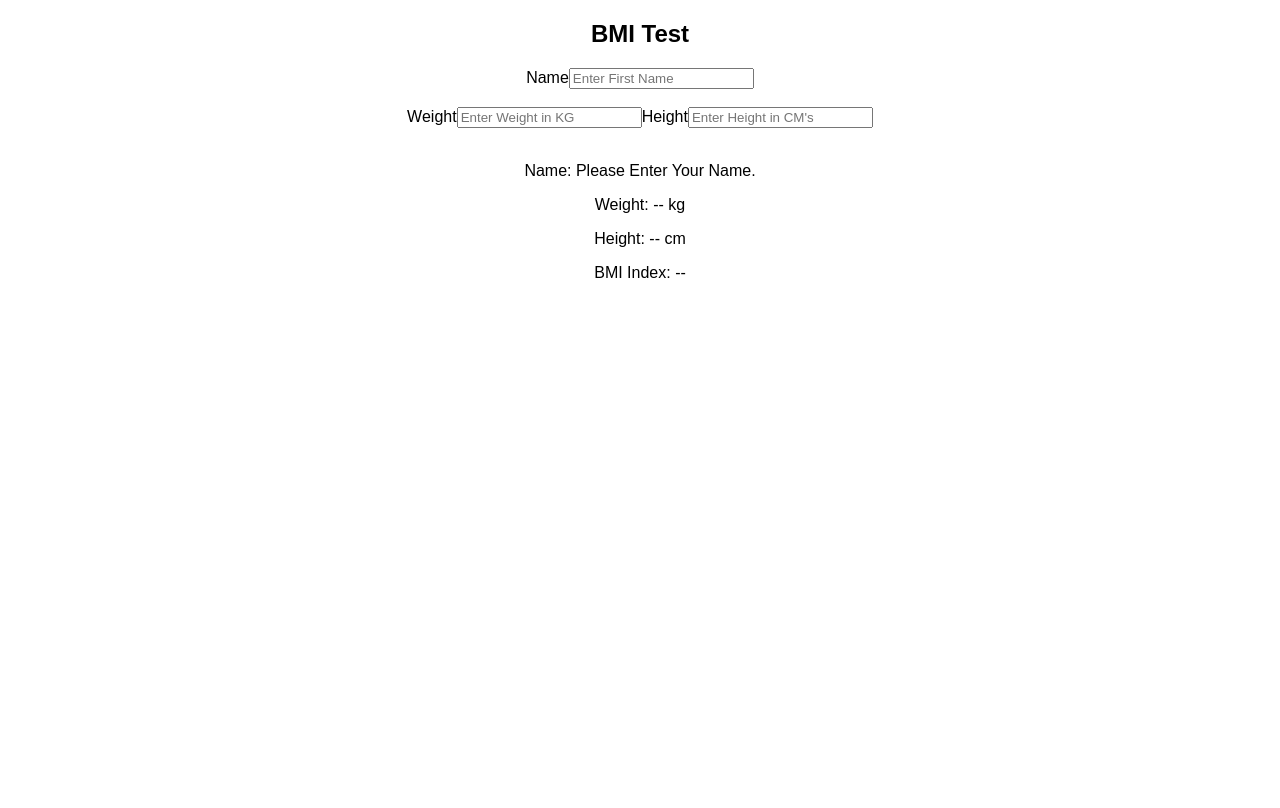
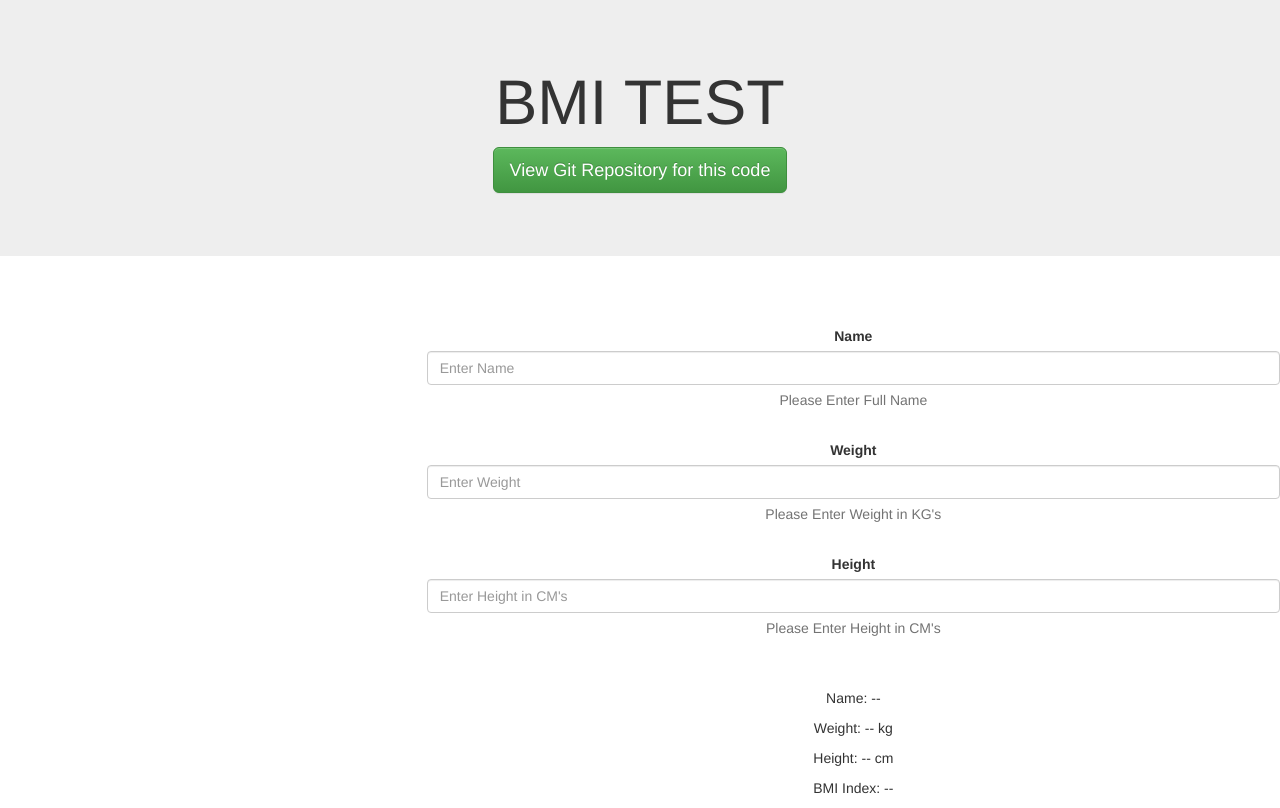
Before and after one commit to tripodistudios/bmi-calculator, a React (Create React App) app: page / in a window 1280 px wide. Built offline with nearby package versions, Linux system fonts and the light colour scheme.

Commit message:
Bootstrap Added

```diff
--- a/package.json
+++ b/package.json
@@ -8,6 +8,7 @@
     "gh-pages": "^1.0.0",
     "jquery": "^3.2.1",
     "react": "^15.6.1",
+    "react-bootstrap": "^0.31.0",
     "react-dom": "^15.6.1",
     "react-scripts": "1.0.10"
   },
--- a/src/App.js
+++ b/src/App.js
@@ -6,7 +6,7 @@ class App extends Component {
     render() {
         return (
             <div className="App">
-                <h2>BMI Test</h2>
+                {/*<h2>BMI Test</h2>*/}
                 <BMICalculator />
             </div>
         );
--- a/src/component/BMICalculator.js
+++ b/src/component/BMICalculator.js
@@ -1,3 +1,8 @@
+//Bootstrap Imports
+import 'bootstrap/dist/css/bootstrap.css';
+import 'bootstrap/dist/css/bootstrap-theme.css';
+import { HelpBlock, FormGroup, FormControl, Grid, Row, Jumbotron, Button } from 'react-bootstrap';
+
 import React, { Component } from 'react';
 import { render } from 'react-dom';
 import { calculateBMI } from  '../logic/BMICalculation';
@@ -27,45 +32,83 @@ export default class BMICalculator extends Component {
 
         return (
             <div>
-                <label htmlFor={'Name'}>
+                <Jumbotron>
+                      <Grid>
+                        <h1>BMI TEST</h1>
+                        <p>
+                          <Button
+                            bsStyle="success"
+                            bsSize="large"
+                            target="_blank"
+                            href="https://github.com/tripodistudios/bmi-calculator">
+                            {"View Git Repository for this code"}
+                          </Button>
+                        </p>
+                      </Grid>
+                </Jumbotron>
+
+                <br />
+                <br />
+
+
+                <FormGroup
+                bsClass={"col-xs-4"}
+                bsClass={"col-sm-offset-4"}>
+
+
+                <label htmlFor={'name'}>
                     Name
                 </label>
-                <input
+                <FormControl
                   id={'name'}
-                    type={'text'}
+                  type="text"
                   value={name}
-                    placeholder={'Enter First Name'}
+                  placeholder={'Enter Name'}
                   onChange={this.name}
                   />
-                <br />
-                <br />
+                <HelpBlock>
+                  {"Please Enter Full Name"}
+                </HelpBlock>
+
+                <br/>
 
                 <label htmlFor={'weight'}>
                     Weight
                 </label>
-                <input
+                <FormControl
                   id={'weight'}
-                    type={'text'}
+                  type="text"
                   value={weight}
-                    placeholder={'Enter Weight in KG'}
+                  placeholder={'Enter Weight'}
                   onChange={this.weight}
                   />
+                <HelpBlock>
+                  {"Please Enter Weight in KG's"}
+                </HelpBlock>
+
+                <br/>
+
                 <label htmlFor={'height'}>
                     Height
                 </label>
-                <input
+                <FormControl
                   id={'height'}
-                    type={'text'}
+                  type="text"
                   value={height}
                   placeholder={'Enter Height in CM\'s'}
                   onChange={this.height}
                   />
-                <br />
-                <br />
+                <HelpBlock>
+                  {"Please Enter Height in CM's"}
+                </HelpBlock>
+
+                <br/>
+                <br/>
+
                   {name ? (
                     <p>Name: {name}</p>
                   ) : (
-              <p>Name: Please Enter Your Name.</p>
+                    <p>Name: -- </p>
                   )}
                       {weight ? (
                     <p>Weight: {weight} kg</p>
@@ -82,6 +125,8 @@ export default class BMICalculator extends Component {
                   ) : (
                     <p>BMI Index: -- </p>
                   )}
+              </FormGroup>
+              {/*<Button type="submit">Submit</Button>*/}
         </div>
         )
     }
```
Also changed, not shown: 1 other file (tests, documents, lock files or other folders). Lines whose indentation alone changed are shown as unchanged.
